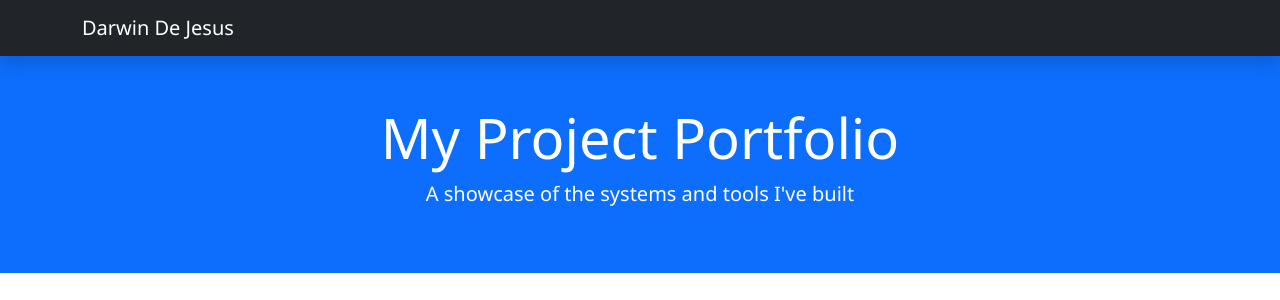
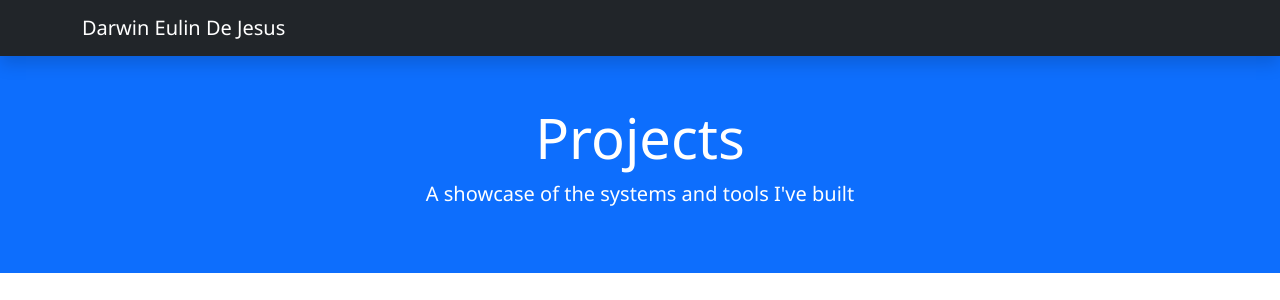
Before and after one commit to TheUnseenCoder/theunseencoder.github.io, a plain HTML site: page index.html in a window 1280 px wide. Shown: the top 300 px of the page. Drawn offline with nearby package versions, Linux system fonts and the light colour scheme.

Commit message:
Update index.html

```diff
--- a/index.html
+++ b/index.html
@@ -10,13 +10,13 @@
 <body>
   <nav class="navbar navbar-expand-lg navbar-dark bg-dark shadow">
     <div class="container">
-      <a class="navbar-brand" href="#">Darwin De Jesus</a>
+      <a class="navbar-brand" href="#">Darwin Eulin De Jesus</a>
     </div>
   </nav>
 
   <header class="bg-primary text-white text-center py-5">
     <div class="container">
-      <h1 class="display-4">My Project Portfolio</h1>
+      <h1 class="display-4">Projects</h1>
       <p class="lead">A showcase of the systems and tools I've built</p>
     </div>
   </header>
```
